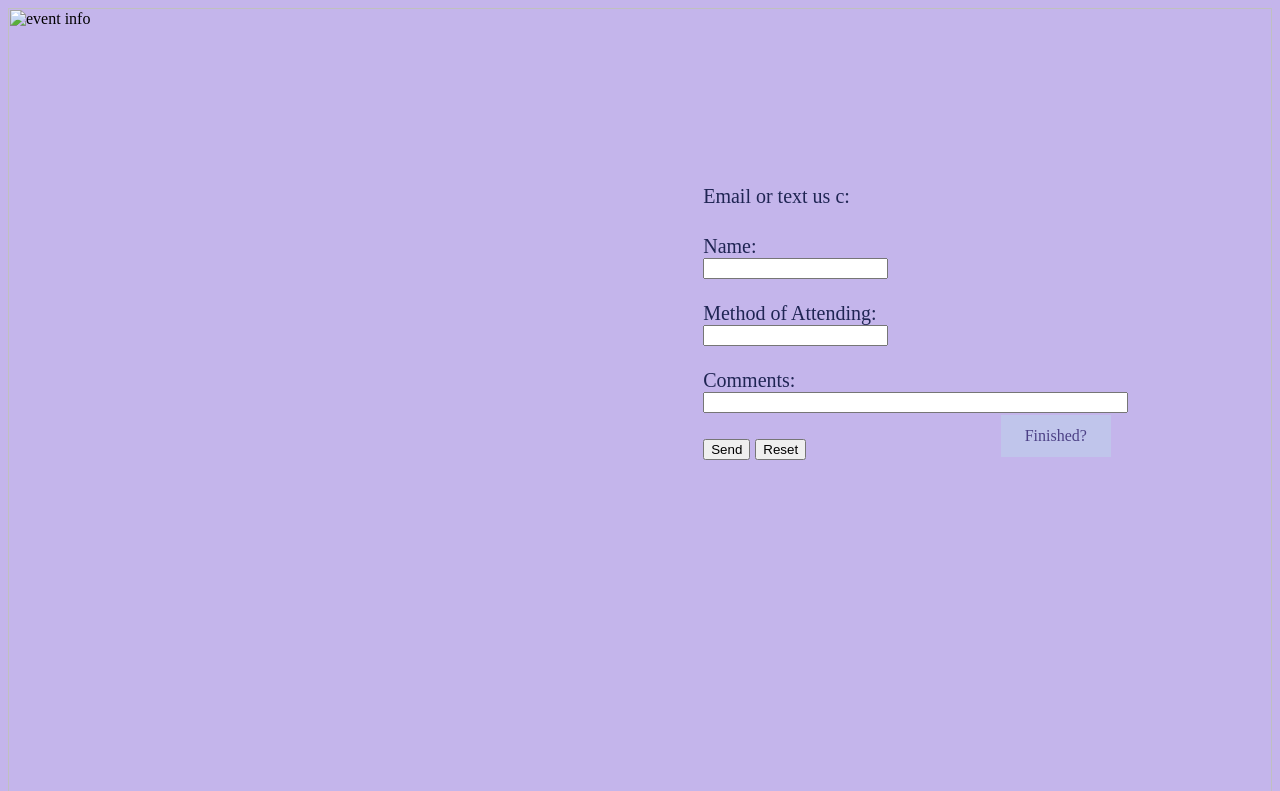
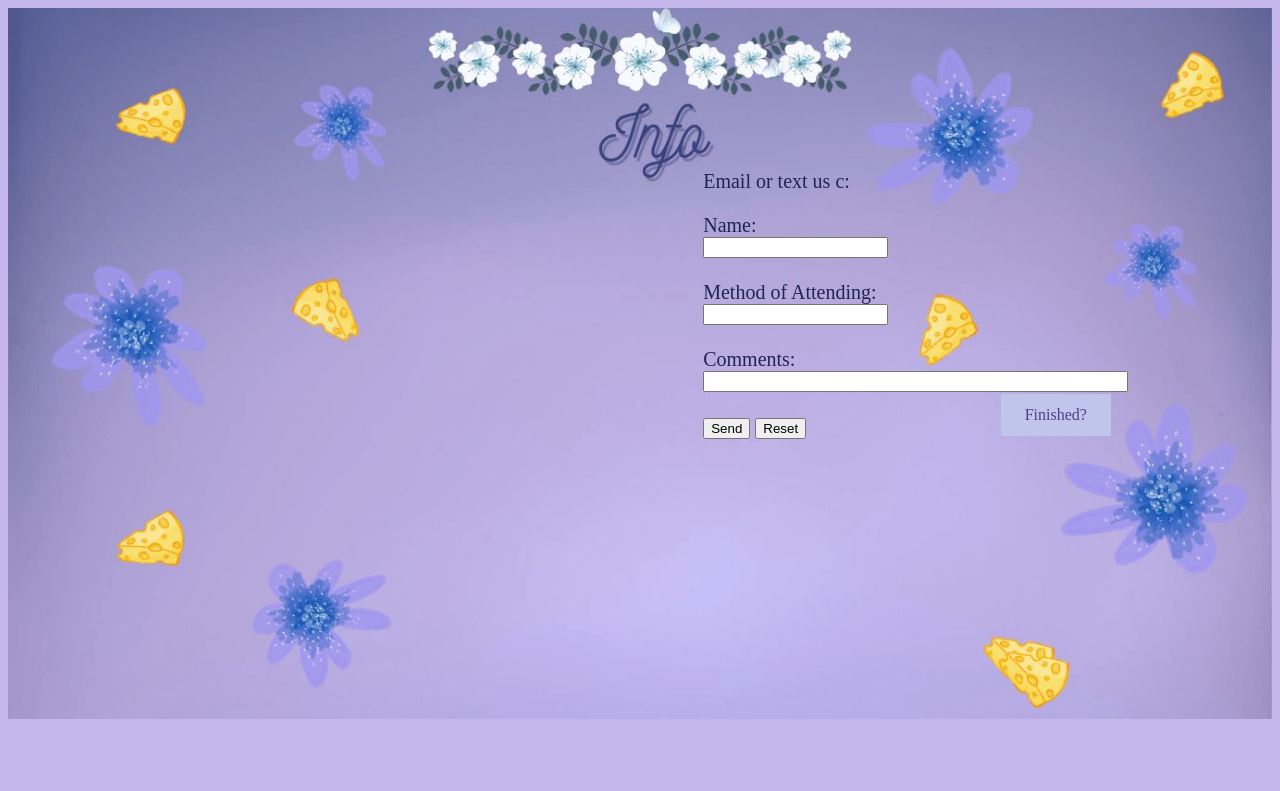
Before and after one commit to Bunxny/WeddingStaticWebsite, a plain HTML site: page RSVP.html in a window 1280 px wide. Shown: the top 791 px of the page. Drawn offline with Linux system fonts and the light colour scheme.

Commit message:
Update RSVP.html

```diff
--- a/RSVP.html
+++ b/RSVP.html
@@ -8,7 +8,7 @@
     href="style.css">
 <body>
     <div class="container">
-        <img src="../WeddingWebsite/Assets/OurStory.jpg" alt="event info">
+        <img src="Assets/OurStory.jpg" alt="event info">
         <p id="para">Email or text us c:</p>
         <form id="email"
             action="mailto:bobbobbynick@gmail.com" method="post" enctype="text/plain">
```
